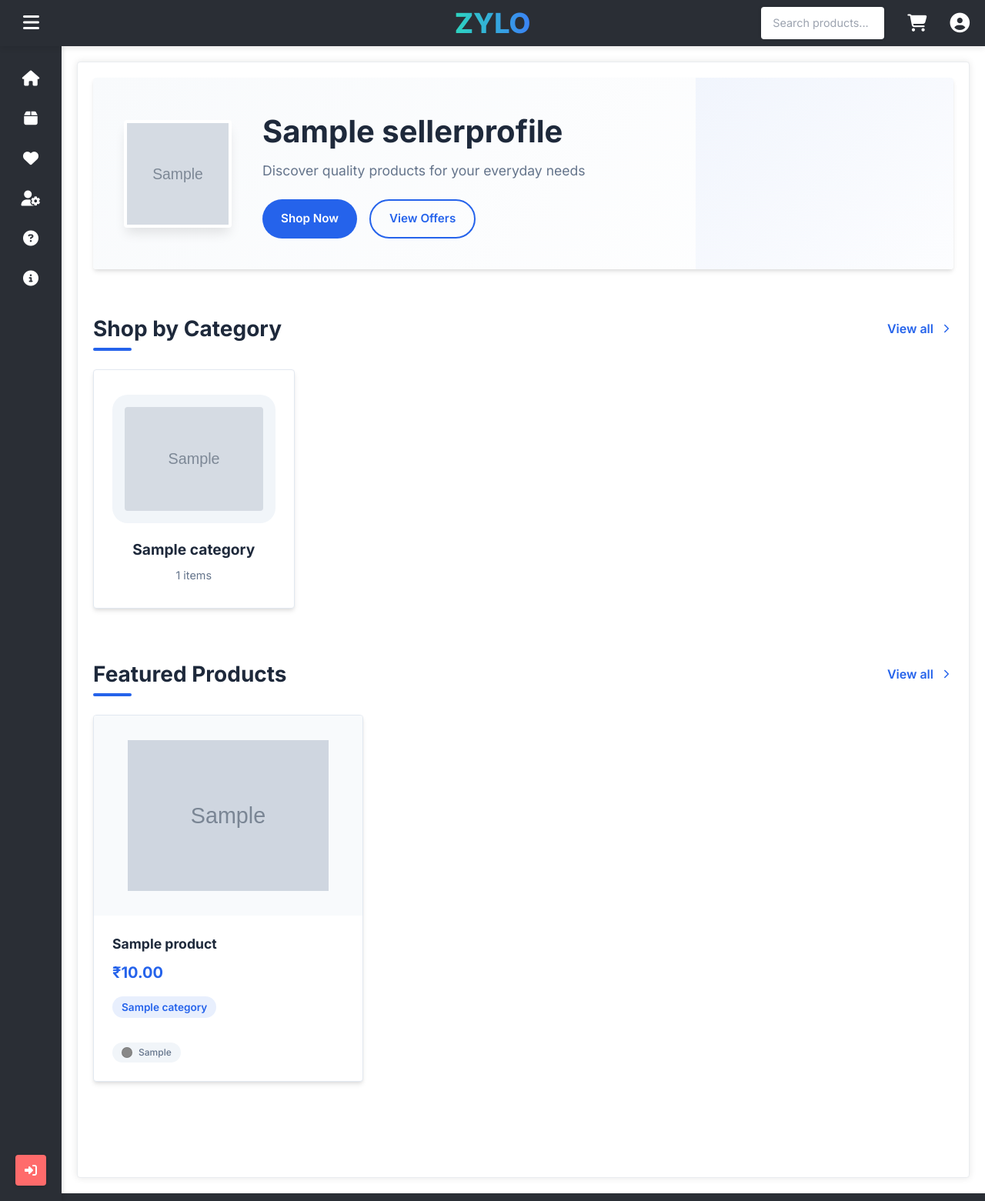
After one commit to Kishore-83096/Zylo, a Django app: page /zylo/storepreview/1 in a window 1280 px wide. The commit adds this page. Shown: the whole page at 77% size. Run offline with Django 5.2, Linux system fonts and the light colour scheme; tables that the repository leaves empty hold one stand-in row (values such as "Sample post"); grey boxes marked "Sample" are stand-in pictures; some libraries are stand-ins or nearby versions.

Commit message:
update stores activated

```diff
--- a/ZYLO_SELLER/templates/ZYLO_SELLER/storeprofile.html
+++ b/ZYLO_SELLER/templates/ZYLO_SELLER/storeprofile.html
@@ -34,7 +34,7 @@
                 <a href="#" class="action-button seller-btn">
                     <i class="fas fa-tachometer-alt"></i> Store Dashboard
                 </a>
-                <a href="#" class="action-button subscription-btn">
+                <a href="{% url 'store_preview' seller_profile.id %}" class="action-button subscription-btn">
                     <i class="fas fa-store"></i> View Public Store
                 </a>
             </div>
--- a/ZYLO_SELLER/views.py
+++ b/ZYLO_SELLER/views.py
@@ -147,6 +147,7 @@ def storeprofile(request):
     # --- Fetch existing data for display ---
     try:
         seller_profile = SellerProfile.objects.get(user=request.user)
+        print(seller_profile.id)
         products = seller_profile.products.all()
         total_products = products.count()  # Fetch the SellerProfile for the logged-in user
         try:
@@ -201,6 +202,7 @@ def storeprofile(request):
     contact_form = SellerContactForm(instance=seller_profile)  # Initialize SellerContactForm
 
     context = {
+        'seller_profile': seller_profile,  # Pass the seller profile to the template
         "store_name": seller_profile.store_name if seller_profile else "Your Store",  # Default name if no profile
         "logo": logo_instance,  # Pass the logo instance to the context
         "profile_form": profile_form,  # Pass the SellerProfileForm to the context
--- a/ZYLO_WEB/templates/ZYLO_WEB/home.html
+++ b/ZYLO_WEB/templates/ZYLO_WEB/home.html
@@ -96,12 +96,12 @@
     <!-- Stores Section -->
     <section id="stores" class="stores-section section-padding">
         <div class="section-header">
-            <h2>Featured Designers</h2>
+            <h2>Featured Stores</h2>
             <a href="#" class="view-all">View All</a>
         </div>
         <div class="store-grid">
             {% for store in available_stores|slice:":16" %}
-            <a href="#" class="store-card">
+            <a href="{% url 'store_preview' store.id %}" class="store-card">
                 <div class="store-logo">
                     {% if store.storelogo %}
                         <img src="{{ store.storelogo.image.url }}" alt="{{ store.store_name }} logo" loading="lazy">
--- a/ZYLO_WEB/templates/ZYLO_WEB/product_var.html
+++ b/ZYLO_WEB/templates/ZYLO_WEB/product_var.html
@@ -2,7 +2,7 @@
 {% load static %}
 
 {% block content %}
-<div class="product-detail-container max-w-6xl mx-auto px-4 py-6">
+<div class="product-detail-container max-w-10xl mx-auto px-4 py-6">
     <!-- Breadcrumb -->
     <nav class="breadcrumb-nav text-sm mb-6">
         <ol class="flex items-center space-x-2 text-gray-600">
@@ -61,7 +61,7 @@
                 <span class="category-tag bg-blue-50 text-blue-700 px-3 py-1 rounded-full text-xs font-medium">
                     {{ product.subcategory }}
                 </span>
-                <span class="product-id text-xs text-gray-500">ID: {{ product.id }}</span>
+
             </div>
 
             <!-- Variant Selection -->
--- /dev/null
+++ b/ZYLO_WEB/templates/ZYLO_WEB/storepreview.html
@@ -0,0 +1,496 @@
+{% extends 'base/base.html' %}
+{% load static %}
+
+{% block content %}
+<style>
+    :root {
+        --primary-color: #2563eb;
+        --primary-light: #3b82f6;
+        --secondary-color: #f8fafc;
+        --text-color: #1e293b;
+        --light-text: #64748b;
+        --border-radius: 4px;
+        --box-shadow: 0 4px 6px -1px rgba(0, 0, 0, 0.1), 0 2px 4px -1px rgba(0, 0, 0, 0.06);
+        --transition: all 0.3s cubic-bezier(0.4, 0, 0.2, 1);
+    }
+
+
+
+    /* Store Header */
+    .store-header {
+        display: flex;
+        align-items: center;
+        gap: 2.5rem;
+        margin-bottom: 3rem;
+        padding: 2.5rem;
+        background: linear-gradient(135deg, #f8fafc 0%, #ffffff 100%);
+        border-radius: var(--border-radius);
+        box-shadow: var(--box-shadow);
+        position: relative;
+        overflow: hidden;
+    }
+
+    .store-header::before {
+        content: '';
+        position: absolute;
+        top: 0;
+        right: 0;
+        width: 30%;
+        height: 100%;
+        background: linear-gradient(135deg, rgba(37, 99, 235, 0.05) 0%, rgba(37, 99, 235, 0.01) 100%);
+        z-index: 1;
+    }
+
+    .store-logo {
+        width: 140px;
+        height: 140px;
+        object-fit: cover;
+        border-radius: 4px;
+        border: 4px solid white;
+        box-shadow: 0 10px 15px -3px rgba(0, 0, 0, 0.1);
+        z-index: 2;
+        background: white;
+    }
+
+    .store-info {
+        z-index: 2;
+    }
+
+    .store-info h1 {
+        font-size: 2.5rem;
+        margin: 0 0 0.5rem;
+        color: var(--text-color);
+        font-weight: 700;
+    }
+
+    .store-meta {
+        color: var(--light-text);
+        font-size: 1.1rem;
+        margin-bottom: 1.5rem;
+    }
+
+    .store-actions {
+        display: flex;
+        gap: 1rem;
+    }
+
+    .btn {
+        padding: 0.75rem 1.5rem;
+        border-radius: 50px;
+        font-weight: 600;
+        transition: var(--transition);
+        cursor: pointer;
+        border: none;
+        font-size: 0.95rem;
+    }
+
+    .btn-primary {
+        background: var(--primary-color);
+        color: white;
+    }
+
+    .btn-primary:hover {
+        background: var(--primary-light);
+        transform: translateY(-2px);
+    }
+
+    .btn-outline {
+        background: transparent;
+        color: var(--primary-color);
+        border: 2px solid var(--primary-color);
+    }
+
+    .btn-outline:hover {
+        background: rgba(37, 99, 235, 0.05);
+    }
+
+    /* Section Titles */
+    .section-title-container {
+        display: flex;
+        justify-content: space-between;
+        align-items: center;
+        margin: 3.5rem 0 2rem;
+    }
+
+    .section-title {
+        font-size: 1.75rem;
+        color: var(--text-color);
+        font-weight: 700;
+        position: relative;
+        display: inline-block;
+    }
+
+    .section-title::after {
+        content: '';
+        position: absolute;
+        bottom: -8px;
+        left: 0;
+        width: 50px;
+        height: 4px;
+        background: var(--primary-color);
+        border-radius: 2px;
+    }
+
+    .view-all {
+        color: var(--primary-color);
+        font-weight: 600;
+        text-decoration: none;
+        display: flex;
+        align-items: center;
+        gap: 0.5rem;
+        transition: var(--transition);
+    }
+
+    .view-all:hover {
+        color: var(--primary-light);
+    }
+
+    /* Categories Grid */
+    .categories-grid {
+        display: grid;
+        grid-template-columns: repeat(auto-fill, minmax(240px, 1fr));
+        gap: 1.5rem;
+        margin-bottom: 4rem;
+    }
+
+    .category-card {
+        background: white;
+        border-radius: var(--border-radius);
+        padding: 2rem 1.5rem;
+        text-align: center;
+        transition: var(--transition);
+        box-shadow: var(--box-shadow);
+        text-decoration: none;
+        color: var(--text-color);
+        border: 1px solid #e2e8f0;
+        position: relative;
+        overflow: hidden;
+    }
+
+    .category-card::before {
+        content: '';
+        position: absolute;
+        top: 0;
+        left: 0;
+        width: 100%;
+        height: 4px;
+        background: var(--primary-color);
+        transform: scaleX(0);
+        transform-origin: left;
+        transition: var(--transition);
+    }
+
+    .category-card:hover {
+        transform: translateY(-8px);
+        box-shadow: 0 20px 25px -5px rgba(0, 0, 0, 0.1), 0 10px 10px -5px rgba(0, 0, 0, 0.04);
+    }
+
+    .category-card:hover::before {
+        transform: scaleX(1);
+    }
+
+    .category-image {
+        width: auto;
+        height: auto;
+        object-fit: contain;
+        margin: 0 auto 1.25rem;
+        border-radius: 20px;
+        background: #f1f5f9;
+        padding: 1rem;
+        transition: var(--transition);
+    }
+
+    .category-card:hover .category-image {
+        transform: scale(1.1);
+    }
+
+    .category-name {
+        font-weight: 700;
+        margin-bottom: 0.5rem;
+        font-size: 1.2rem;
+    }
+
+    .product-count {
+        color: var(--light-text);
+        font-size: 0.9rem;
+    }
+
+    /* Products Grid */
+    .products-grid {
+        display: grid;
+        grid-template-columns: repeat(auto-fill, minmax(300px, 1fr));
+        gap: 2rem;
+        margin-bottom: 4rem;
+    }
+
+    .product-card {
+        background: white;
+        border-radius: var(--border-radius);
+        overflow: hidden;
+        transition: var(--transition);
+        box-shadow: var(--box-shadow);
+        position: relative;
+        border: 1px solid #e2e8f0;
+    }
+
+    .product-card:hover {
+        transform: translateY(-8px);
+        box-shadow: 0 20px 25px -5px rgba(0, 0, 0, 0.1), 0 10px 10px -5px rgba(0, 0, 0, 0.04);
+    }
+
+    .product-badge {
+        position: absolute;
+        top: 1rem;
+        left: 1rem;
+        background: var(--primary-color);
+        color: white;
+        padding: 0.25rem 0.75rem;
+        border-radius: 50px;
+        font-size: 0.75rem;
+        font-weight: 600;
+        z-index: 2;
+    }
+
+    .product-image-container {
+        height: 260px;
+        background: #f8fafc;
+        display: flex;
+        align-items: center;
+        justify-content: center;
+        padding: 2rem;
+        position: relative;
+    }
+
+    .product-image {
+        max-width: 100%;
+        max-height: 100%;
+        object-fit: contain;
+        mix-blend-mode: multiply;
+        transition: var(--transition);
+    }
+
+    .product-card:hover .product-image {
+        transform: scale(1.05);
+    }
+
+    .product-info {
+        padding: 1.5rem;
+        position: relative;
+    }
+
+    .product-name {
+        font-weight: 700;
+        margin-bottom: 0.5rem;
+        font-size: 1.1rem;
+        color: var(--text-color);
+    }
+
+    .product-price {
+        font-weight: 700;
+        color: var(--primary-color);
+        font-size: 1.25rem;
+        margin-bottom: 1rem;
+    }
+
+    .product-category {
+        color: var(--primary-color);
+        font-size: 0.85rem;
+        margin-bottom: 1rem;
+        display: inline-block;
+        background: rgba(37, 99, 235, 0.1);
+        padding: 0.25rem 0.75rem;
+        border-radius: 50px;
+        font-weight: 600;
+    }
+
+    .variants-container {
+        display: flex;
+        flex-wrap: wrap;
+        gap: 0.5rem;
+        margin-top: 1rem;
+    }
+
+    .variant-chip {
+        display: inline-flex;
+        align-items: center;
+        gap: 0.5rem;
+        padding: 0.25rem 0.75rem;
+        border-radius: 50px;
+        font-size: 0.75rem;
+        background: #f1f5f9;
+        color: var(--light-text);
+        font-weight: 500;
+        transition: var(--transition);
+    }
+
+    .variant-chip:hover {
+        background: #e2e8f0;
+    }
+
+    .color-chip {
+        width: 14px;
+        height: 14px;
+        border-radius: 50%;
+        border: 1px solid rgba(0, 0, 0, 0.1);
+    }
+
+
+    /* Responsive Adjustments */
+    @media (max-width: 1024px) {
+        .store-header {
+            flex-direction: column;
+            text-align: center;
+            gap: 1.5rem;
+            padding: 2rem;
+        }
+
+        .store-header::before {
+            width: 100%;
+            height: 30%;
+            top: auto;
+            bottom: 0;
+        }
+
+        .store-actions {
+            justify-content: center;
+        }
+    }
+
+    @media (max-width: 768px) {
+        .store-container {
+            padding: 1.5rem;
+        }
+
+        .categories-grid {
+            grid-template-columns: repeat(auto-fill, minmax(180px, 1fr));
+        }
+
+        .products-grid {
+            grid-template-columns: repeat(auto-fill, minmax(260px, 1fr));
+        }
+    }
+
+    @media (max-width: 480px) {
+        .categories-grid {
+            grid-template-columns: repeat(2, 1fr);
+        }
+
+        .products-grid {
+            grid-template-columns: 1fr;
+        }
+
+        .store-logo {
+            width: 100px;
+            height: 100px;
+        }
+
+        .store-info h1 {
+            font-size: 1.75rem;
+        }
+    }
+</style>
+
+<div class="store-container">
+    <!-- Store Header -->
+    <div class="store-header">
+        {% if store.storelogo.image %}
+        <img src="{{ store.storelogo.image.url }}" alt="{{ store.store_name }} logo" class="store-logo">
+        {% else %}
+        <img src="{% static 'images/default-store.png' %}" alt="Default store logo" class="store-logo">
+        {% endif %}
+        <div class="store-info">
+            <h1>{{ store.store_name }}</h1>
+            <div class="store-meta">Discover quality products for your everyday needs</div>
+            <div class="store-actions">
+                <button class="btn btn-primary">Shop Now</button>
+                <button class="btn btn-outline">View Offers</button>
+            </div>
+        </div>
+    </div>
+
+    <!-- Shop by Category Section -->
+    <div class="section-title-container">
+        <h2 class="section-title">Shop by Category</h2>
+        <a href="#" class="view-all">
+            View all
+            <svg width="18" height="18" viewBox="0 0 24 24" fill="none" xmlns="http://www.w3.org/2000/svg">
+                <path d="M9 18L15 12L9 6" stroke="currentColor" stroke-width="2" stroke-linecap="round" stroke-linejoin="round"/>
+            </svg>
+        </a>
+    </div>
+    <div class="categories-grid">
+        {% for category in categories %}
+        <a href="#category-{{ category.id }}" class="category-card">
+            {% if category.image %}
+            <img src="{{ category.image.url }}" alt="{{ category.name }}" class="category-image">
+            {% else %}
+            <img src="{% static 'images/default-category.png' %}" alt="Default category image" class="category-image">
+            {% endif %}
+            <div class="category-name">{{ category.name }}</div>
+            <div class="product-count">{{ category.product_count }} items</div>
+        </a>
+        {% endfor %}
+    </div>
+
+    <!-- All Products Section -->
+    <div class="section-title-container">
+        <h2 class="section-title">Featured Products</h2>
+        <a href="#" class="view-all">
+            View all
+            <svg width="18" height="18" viewBox="0 0 24 24" fill="none" xmlns="http://www.w3.org/2000/svg">
+                <path d="M9 18L15 12L9 6" stroke="currentColor" stroke-width="2" stroke-linecap="round" stroke-linejoin="round"/>
+            </svg>
+        </a>
+    </div>
+    <div class="products-grid">
+        {% for product in products %}
+        <div class="product-card">
+            {% if product.is_featured %}
+            <div class="product-badge">Featured</div>
+            {% endif %}
+            <a href="{% url 'product_var' product.id %}" class="product-link">
+                <div class="product-image-container">
+                    {% if product.image %}
+                    <img src="{{ product.image.url }}" alt="{{ product.name }}" class="product-image">
+                    {% else %}
+                    <img src="{% static 'images/default-product.png' %}" alt="Default product image" class="product-image">
+                    {% endif %}
+                </div>
+            </a>
+            <div class="product-info">
+                <a href="{% url 'product_var' product.id %}" class="product-link">
+                    <div class="product-name">{{ product.name }}</div>
+                </a>
+                <!-- Price Display -->
+                    <div class="product-price">
+                        {% with product.variants.all|dictsort:"price"|first as cheapest_variant %}
+                            {% if cheapest_variant.discounted_price %}
+                                <span class="current-price">₹{{ cheapest_variant.discounted_price }}</span>
+                                <span class="original-price">₹{{ cheapest_variant.price }}</span>
+                                <span class="discount-badge">{{ cheapest_variant.discount_percent }}% OFF</span>
+                            {% else %}
+                                <span class="current-price">₹{{ cheapest_variant.price }}</span>
+                            {% endif %}
+                        {% endwith %}
+                    </div>
+                <span class="product-category">{{ product.category.name }}</span>
+
+                {% if product.variants.all %}
+                <div class="variants-container">
+                    {% for variant in product.variants.all %}
+                    <div class="variant-chip" title="{{ variant.size }} - {{ variant.color }}">
+                        {% if variant.color_hex %}
+                        <span class="color-chip" style="background-color: {{ variant.color_hex }};"></span>
+                        {% endif %}
+                        {{ variant.size }}
+                    </div>
+                    {% endfor %}
+                </div>
+                {% endif %}
+            </div>
+        </div>
+        {% endfor %}
+    </div>
+</div>
+
+{% endblock %}
--- a/ZYLO_WEB/urls.py
+++ b/ZYLO_WEB/urls.py
@@ -25,4 +25,5 @@ urlpatterns = [
     path('wishlist/remove/<int:variant_id>/', views.remove_from_wishlist, name='remove_from_wishlist'),
     path('category/<int:category_id>',views.category,name='category'),
     path('subcategory/<int:subcategory_id>/<slug:name>/',views.subcategory,name='subcategory'),
+    path('storepreview/<int:store_id>',views.store_preview,name='store_preview')
 ]
--- a/ZYLO_WEB/views.py
+++ b/ZYLO_WEB/views.py
@@ -10,6 +10,7 @@ from ZYLO_SELLER.models import Category, Product, SellerProfile,storelogo,Produc
 from .context_processors import global_context
 from django.db import transaction
 import json
+from django.db.models import Count, Q
 import logging
 logger = logging.getLogger(__name__)
 
@@ -628,3 +629,25 @@ def subcategory(request, subcategory_id,name):
     products = Product.objects.filter(subcategory=subcategory_id)\
         .select_related('seller').prefetch_related('variants')# Single optimized query to get all required data
     return render(request, 'ZYLO_WEB/subcategory.html',{'products':products,'name':name})
+
+
+
+
+
+
+def store_preview(request, store_id):
+    store = get_object_or_404(SellerProfile, id=store_id)
+    products = Product.objects.filter(seller=store_id).select_related('category')
+
+    # Get categories and annotate with product count
+    categories = Category.objects.filter(
+        products__seller=store_id
+    ).distinct().annotate(
+        product_count=Count('products', filter=Q(products__seller=store_id))
+    )
+
+    return render(request, 'ZYLO_WEB/storepreview.html', {
+        'store': store,
+        'products': products,
+        'categories': categories
+    })
```
